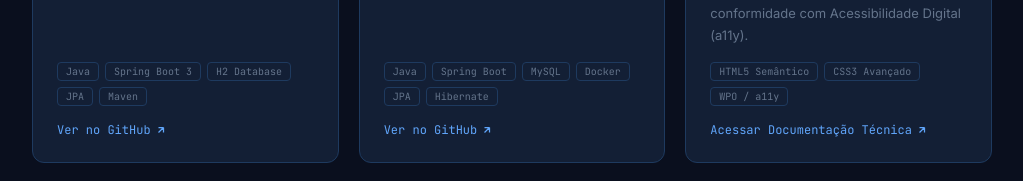
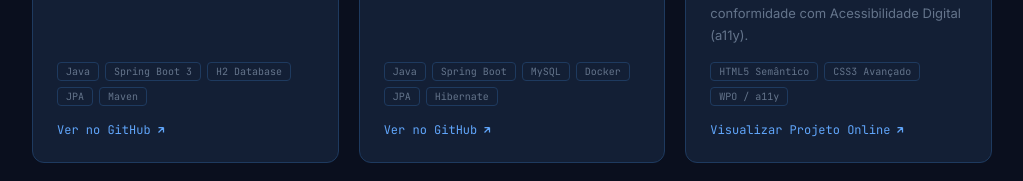
Before and after one commit to luisvfernando7-a11y/Portifolio-certo, a Next.js app: page / in a window 1280 px wide. Shown: the part 2540-2721 px from the top of the page, without its empty margins (128-1151 px from the left). Built offline with nearby package versions, Linux system fonts and the light colour scheme.

Commit message:
refactor: update Soluções Vieira project link and button text

```diff
--- a/src/app/page.tsx
+++ b/src/app/page.tsx
@@ -31,8 +31,8 @@ const PROJECTS = [
     title: 'Soluções Vieira',
     desc: 'Projeto de Pesquisa & Desenvolvimento em Engenharia de Interface. Demonstração de Web Performance Optimization (WPO), arquitetado sob padrões de HTML5 Semântico e conformidade com Acessibilidade Digital (a11y).',
     stack: ['HTML5 Semântico', 'CSS3 Avançado', 'WPO / a11y'],
-    url: 'https://github.com/luisvfernando7-a11y/solucoes-vieira-landingpage',
-    linkText: 'Acessar Documentação Técnica',
+    url: 'https://solucoes-vieira.vercel.app',
+    linkText: 'Visualizar Projeto Online',
   },
   {
     tag: 'Frontend',
```
